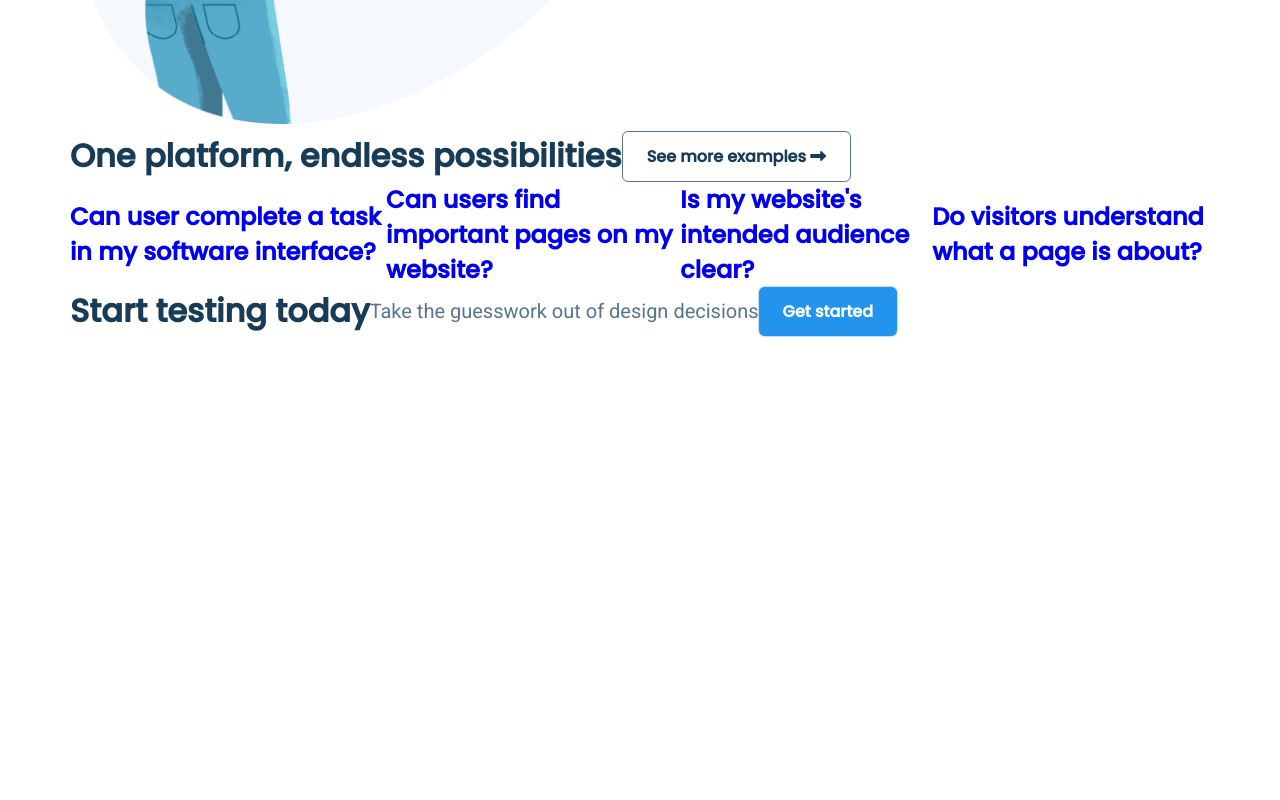
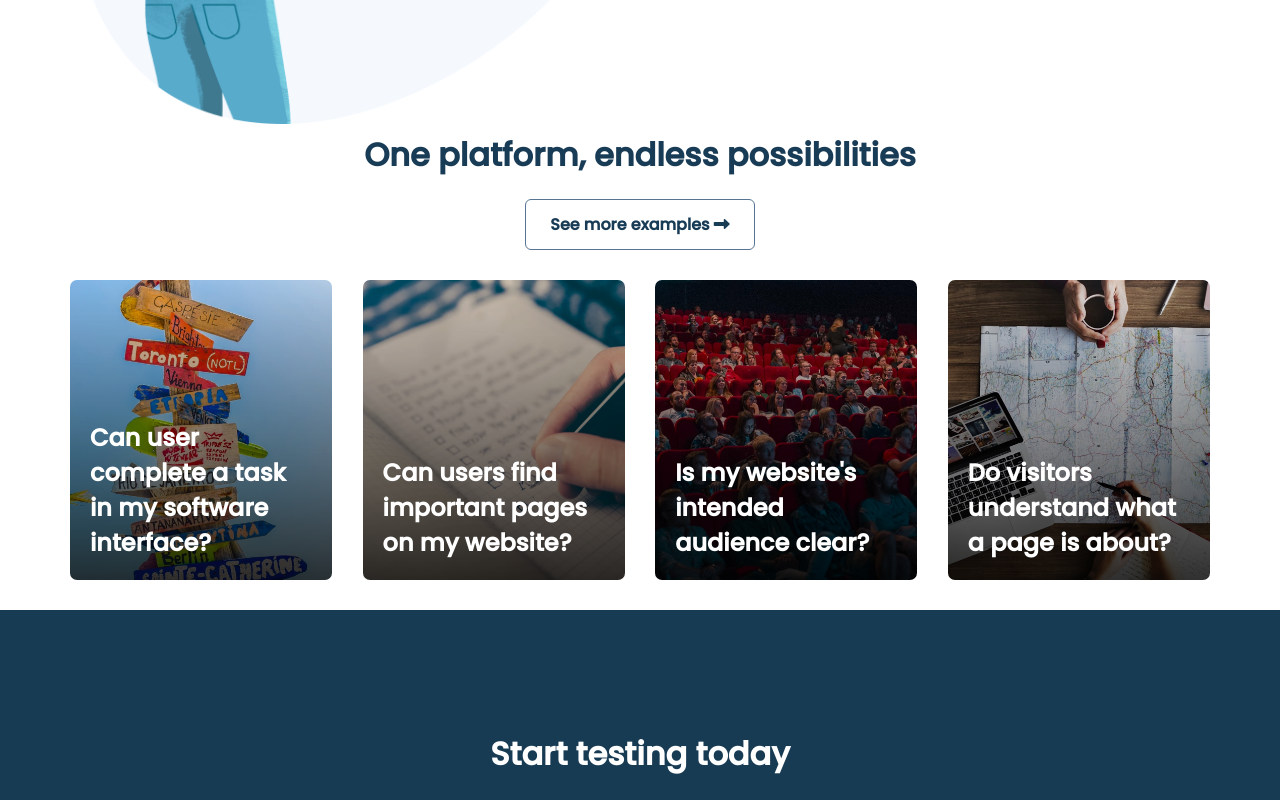
Before and after one commit to lakshmankumar02/UsabilityHub, a plain HTML site: page index.html in a window 1280 px wide. Shown: the part 3160-3960 px from the top of the page. Before the commit the page ends 3896 px from the top, so only its background shows below. Drawn offline with Linux system fonts and the light colour scheme.

Commit message:
Update style.css

```diff
--- a/style.css
+++ b/style.css
@@ -248,3 +248,69 @@ header{
 }
 
 /* example section */
+
+.examples-header{
+    flex-direction: column;
+    gap: 20px;
+}
+
+.examples-area{
+    justify-content: space-between;
+    margin-block: 30px;
+}
+
+.examples-card{
+    width: 23%;
+    position: relative;
+    min-height: 300px;
+    background: black;
+    background-size: cover;
+    transition: 0.2s ease-out;
+    border-radius: 7px;
+}
+
+.examples-card:hover{
+    box-shadow: 0 0 5px #888;
+}
+
+.examples-card:nth-child(1){
+    background-image: linear-gradient(rgb(0, 0, 0, 0.1), rgb(0, 0, 0, 0.8)), url('./assets/asset\ 35.jpeg');
+}
+
+.examples-card:nth-child(2){
+    background-image: linear-gradient(rgb(0, 0, 0, 0.1), rgb(0, 0, 0, 0.8)), url('./assets/asset\ 34.jpeg');
+}
+
+.examples-card:nth-child(3){
+    background-image: linear-gradient(rgb(0, 0, 0, 0.1), rgb(0, 0, 0, 0.8)), url('./assets/asset\ 36.jpeg');
+}
+
+.examples-card:nth-child(4){
+    background-image: linear-gradient(rgb(0, 0, 0, 0.1), rgb(0, 0, 0, 0.8)), url('./assets/asset\ 37.jpeg');
+}
+
+.card-text{
+    color: white;
+    position: absolute;
+    bottom: 20px;
+    left: 20px;
+    right: 20px;
+}
+
+/* cta section */
+
+.cta-section-container{
+    flex-direction: column;
+    color: white;
+    gap: 30px;
+}
+
+.cta-section{
+    background-color: #183b54;
+    padding: 120px var(--padding-inline-section) 50px;
+}
+
+.cta-section-container p{
+    color: white;
+    margin-top: 20px;
+}
```
